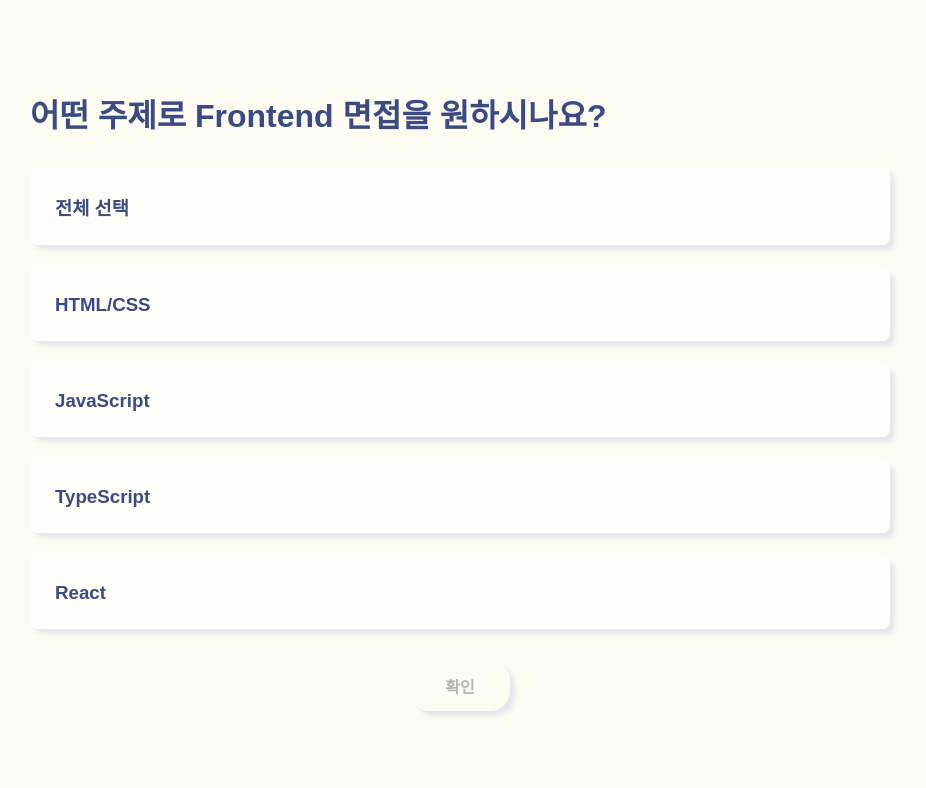
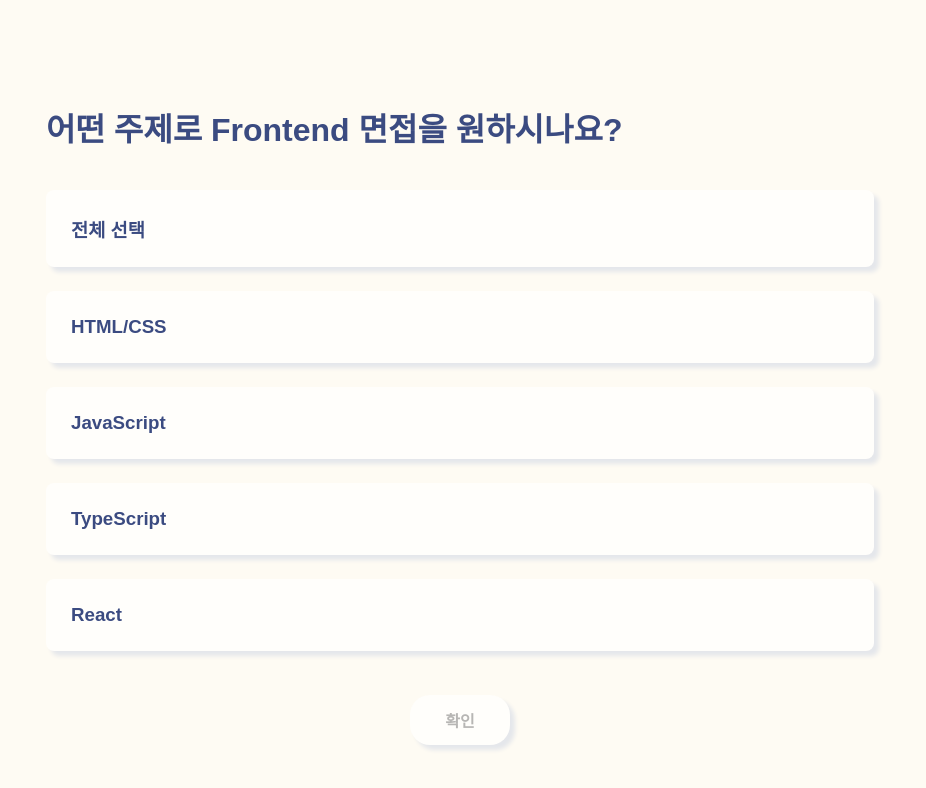
Before and after one commit to dmdeh/job-cracker, a Next.js app: page /selection/topics in a window 1280 px wide. Shown: the top 788 px of the page, without its empty margins (180-1106 px from the left). Built offline with nearby package versions, Linux system fonts and the light colour scheme.

Commit message:
style: 공통 layout 스타일 분리 및 적용

```diff
--- a/src/app/question/question.module.css
+++ b/src/app/question/question.module.css
@@ -1,29 +1,10 @@
-.page {
-  height: 100vh;
-  display: flex;
-  flex-direction: column;
-  align-items: center;
-  justify-content: center;
-  gap: 2rem;
-  padding: 1rem;
-}
-
-.header {
-  width: 100%;
-  max-width: 860px;
-  color: var(--color-blue300);
-}
-
-.grid {
-  width: 100%;
-  max-width: 860px;
-  display: grid;
+.question {
+  padding: 16px;
 }
 
 .inputWrapper {
   width: 100%;
-  max-width: 860px;
-  height: 100px;
+  height: 120px;
   display: flex;
   padding: 10px;
   border-radius: 20px;
@@ -43,6 +24,12 @@
   resize: none;
 }
 
+.footer {
+  margin-top: auto;
+  padding: 16px;
+  margin-bottom: 20px;
+}
+
 .button {
   padding: 10px;
   background-color: unset;
--- a/src/app/selection/contents/contents.module.css
+++ b/src/app/selection/contents/contents.module.css
@@ -1,25 +1,5 @@
-.page {
-  height: 100vh;
-  display: flex;
-  flex-direction: column;
-  align-items: center;
-  justify-content: center;
-  gap: 2rem;
-  padding: 1rem;
-}
-
-.header {
-  width: 100%;
-  max-width: 860px;
-  color: var(--color-blue300);
-}
-
-.grid {
-  width: 100%;
-  max-width: 860px;
-  height: 500px;
-  display: grid;
-  gap: 1.5rem;
+.list {
+  padding: 16px;
   overflow-y: scroll;
 }
 
--- a/src/app/selection/developer/developer.module.css
+++ /dev/null
@@ -1,21 +0,0 @@
-.page {
-  height: 100vh;
-  display: flex;
-  flex-direction: column;
-  align-items: center;
-  justify-content: center;
-  gap: 2rem;
-}
-
-.header {
-  max-width: 860px;
-  width: 100%;
-  color: var(--color-blue300);
-}
-
-.grid {
-  max-width: 860px;
-  width: 100%;
-  display: grid;
-  gap: 1.5rem;
-}
--- a/src/app/selection/topics/page.tsx
+++ b/src/app/selection/topics/page.tsx
@@ -2,6 +2,7 @@
 
 import { useRouter } from "next/navigation";
 import styles from "./topics.module.css";
+import layoutStyles from "@/app/styles/layout.module.css";
 import Button from "@/app/components/common/Button/Button";
 import clsx from "clsx";
 import { SelectionCard } from "@/app/components/SelectionCard/SelectionCard";
@@ -28,11 +29,11 @@ export default function Topics() {
   };
 
   return (
-    <div className={styles.page}>
-      <div className={styles.header}>
+    <div className={layoutStyles.page}>
+      <header className={layoutStyles.header}>
         <h1>어떤 주제로 {developer} 면접을 원하시나요?</h1>
-      </div>
-      <div className={styles.grid}>
+      </header>
+      <main className={clsx(layoutStyles.list, styles.list)}>
         <SelectionCard
           title="전체 선택"
           isSelected={allSelected}
@@ -52,9 +53,10 @@ export default function Topics() {
             />
           );
         })}
-      </div>
+      </main>
+      <footer className={layoutStyles.footer}>
         <Button
-        backgroundColor={theme.colors.background}
+          backgroundColor={theme.colors.backgroundLight}
           width={100}
           height={50}
           className={buttonClass(notSelected)}
@@ -63,6 +65,7 @@ export default function Topics() {
         >
           확인
         </Button>
+      </footer>
     </div>
   );
 }
--- a/src/app/selection/topics/topics.module.css
+++ b/src/app/selection/topics/topics.module.css
@@ -1,24 +1,6 @@
-.page {
-  height: 100vh;
-  display: flex;
-  flex-direction: column;
-  align-items: center;
+.list {
+  min-height: 500px;
   justify-content: center;
-  gap: 2rem;
-  padding: 1rem;
-}
-
-.header {
-  width: 100%;
-  max-width: 860px;
-  color: var(--color-blue300);
-}
-
-.grid {
-  width: 100%;
-  max-width: 860px;
-  display: grid;
-  gap: 1.5rem;
 }
 
 .card {
--- /dev/null
+++ b/src/app/styles/layout.module.css
@@ -0,0 +1,37 @@
+.page {
+  display: flex;
+  flex-direction: column;
+  min-height: 100vh;
+  max-width: 860px;
+  margin: 0 auto;
+  padding: 50px 0;
+}
+
+.header {
+  height: 100px;
+  display: flex;
+  flex-direction: column;
+  justify-content: flex-end;
+  color: var(--color-blue300);
+  padding: 0 16px;
+  margin-bottom: 20px;
+}
+
+.list {
+  max-height: 500px;
+  width: 100%;
+  max-width: 860px;
+  display: flex;
+  flex-direction: column;
+  gap: 1.5rem;
+  padding: 16px;
+}
+
+.footer {
+  height: 100px;
+  display: flex;
+  justify-content: center;
+  align-items: center;
+  margin-top: auto;
+  padding: 0 16px;
+}
```
Also changed, not shown: src/app/question/page.tsx (+8 -5 lines), src/app/selection/contents/page.tsx (+9 -6 lines), src/app/selection/developer/page.tsx (+6 -6 lines). Lines whose indentation alone changed are shown as unchanged.
